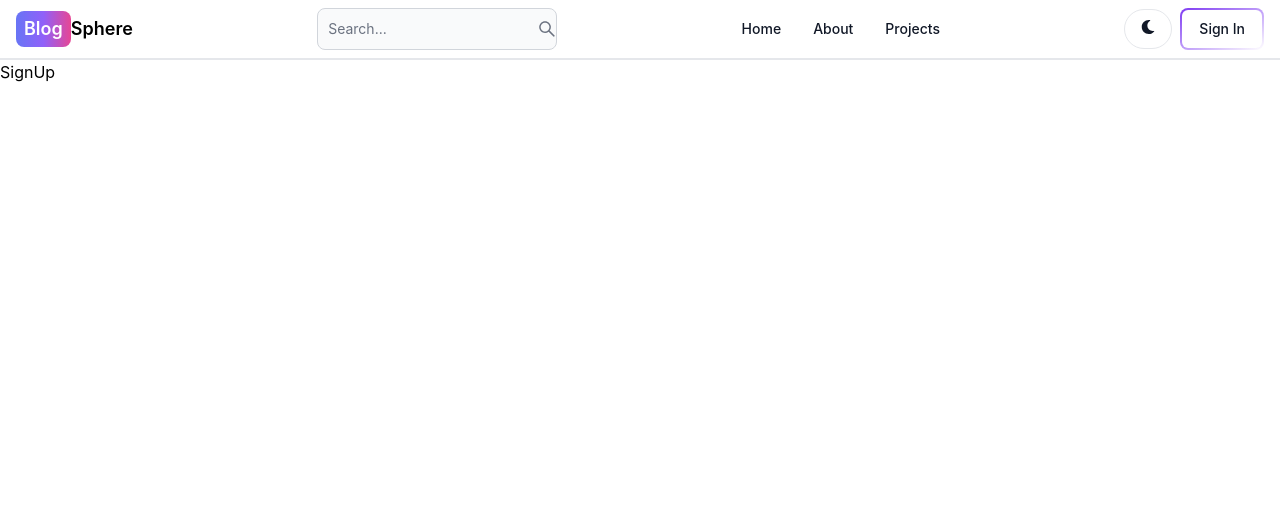
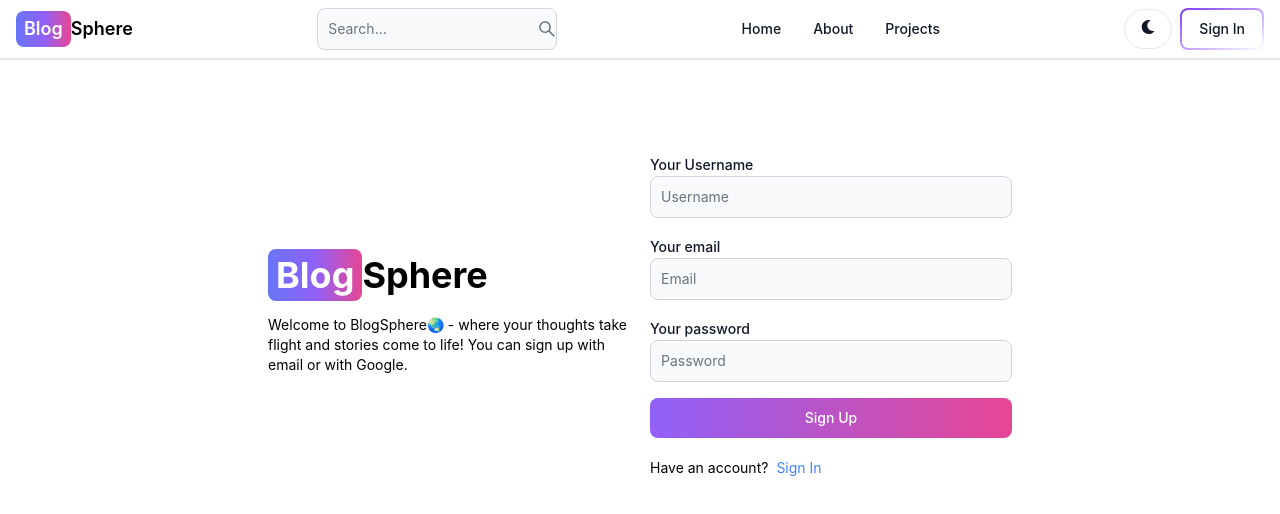
Before and after one commit to Akshara243/mern-blog, a React (Vite) app in the folder client/: page /sign-up in a window 1280 px wide. Shown: the top 514 px of the page. Built offline with nearby package versions, Linux system fonts and the light colour scheme.

Commit message:
create sign up page ui

```diff
--- a/client/src/pages/SignUp.jsx
+++ b/client/src/pages/SignUp.jsx
@@ -1,5 +1,51 @@
+import { Button, Label, TextInput } from "flowbite-react";
+import { Link } from "react-router-dom";
+
 export default function SignUp() {
-  return (
-    <div>SignUp</div>
-  )
+  return( <div className='min-h-screen mt-20'>
+    <div className="flex p-3 max-w-3xl mx-auto flex-col md:flex-row
+    md:items-center gap-5">
+        {/*left*/}
+        <div className="flex-1">
+        <Link to="/" className='
+        font-bold dark:text-white text-4xl'>
+            <span className='px-2 py-1 bg-gradient-to-r from-indigo-500
+            via-purple-500 to-pink-500 rounded-lg text-white '>Blog</span>
+            Sphere
+        </Link>
+        <p className='text-sm mt-5'>
+        Welcome to BlogSphere🌏 - where your thoughts take flight and stories come to life!
+        You can sign up with email or with Google.
+        </p>
+        </div>
+        {/*right*/}
+
+        <div className="flex-1">
+          <form className='flex flex-col gap-4'>
+            <div>
+              <Label value='Your Username' />
+              <TextInput type='text' placeholder='Username' id='username'/>
+            </div>
+            <div>
+              <Label value='Your email' />
+              <TextInput type='text' placeholder='Email' id='email'/>
+            </div>
+            <div>
+              <Label value='Your password' />
+              <TextInput type='text' placeholder='Password' id='password'/>
+            </div>
+            <Button gradientDuoTone='purpleToPink' type='submit'>
+              Sign Up
+            </Button>
+          </form>
+          <div className="flex gap-2 text-sm mt-5">
+            <span>Have an account?</span>
+            <Link to='/sign-in' className='text-blue-500'>
+              Sign In
+            </Link>
+          </div>
+        </div>
+    </div>
+  </div>
+  );
 }
```
